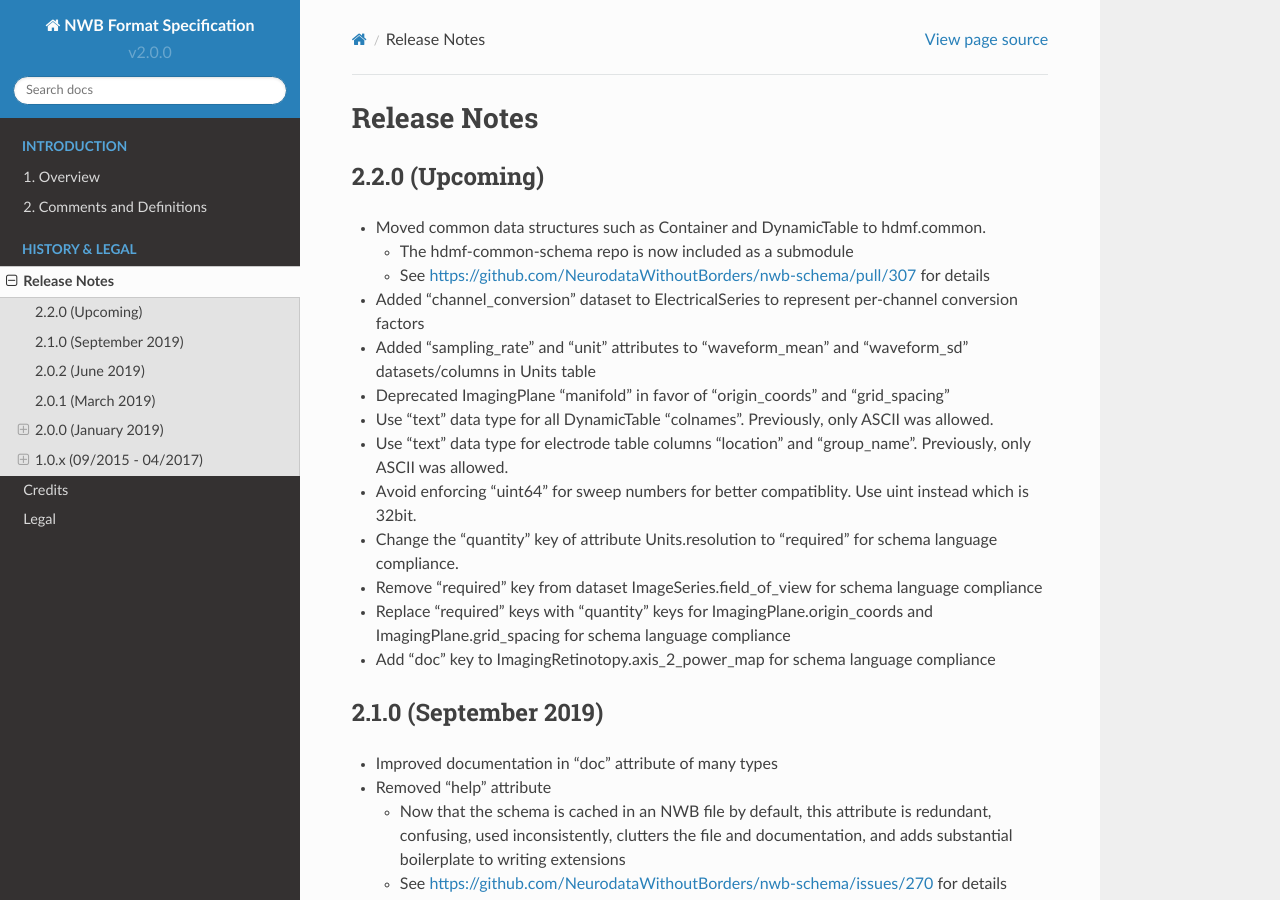
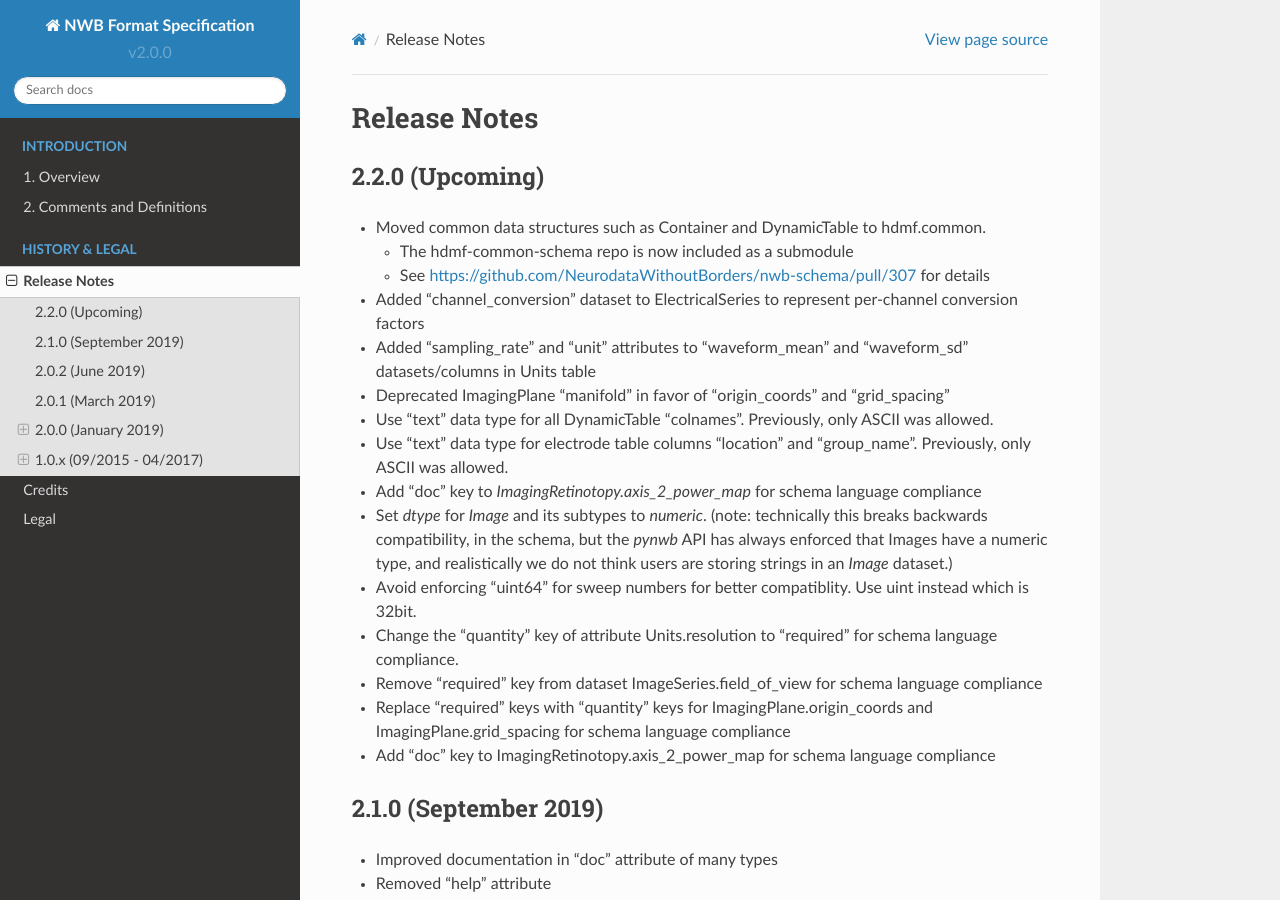
Before and after one commit to NeurodataWithoutBorders/nwb-schema, a Sphinx documentation site: the page built from docs/format/source/format_release_notes.rst, in a window 1280 px wide and 900 px high. Built offline with Sphinx 7.4.7 and the Read the Docs theme 2.0.0, drawn with Linux system fonts in a browser that asks for light colours.

Commit message:
set Image dtype to numeric (#369)
set dtype to numeric for Image subtypes

```diff
--- a/docs/format/source/format_release_notes.rst
+++ b/docs/format/source/format_release_notes.rst
@@ -18,6 +18,10 @@
 - Use "text" data type for all DynamicTable "colnames". Previously, only ASCII was allowed.
 
 - Use "text" data type for electrode table columns "location" and "group_name". Previously, only ASCII was allowed.
+
+- Add "doc" key to `ImagingRetinotopy.axis_2_power_map` for schema language compliance
+
+- Set `dtype` for `Image` and its subtypes to `numeric`. (note: technically this breaks backwards compatibility, in the schema, but the `pynwb` API has always enforced that Images have a numeric type, and realistically we do not think users are storing strings in an `Image` dataset.)
 
 - Avoid enforcing "uint64" for sweep numbers for better compatiblity. Use uint instead which is 32bit.
 
```
Also changed, not shown: 2 other files.
